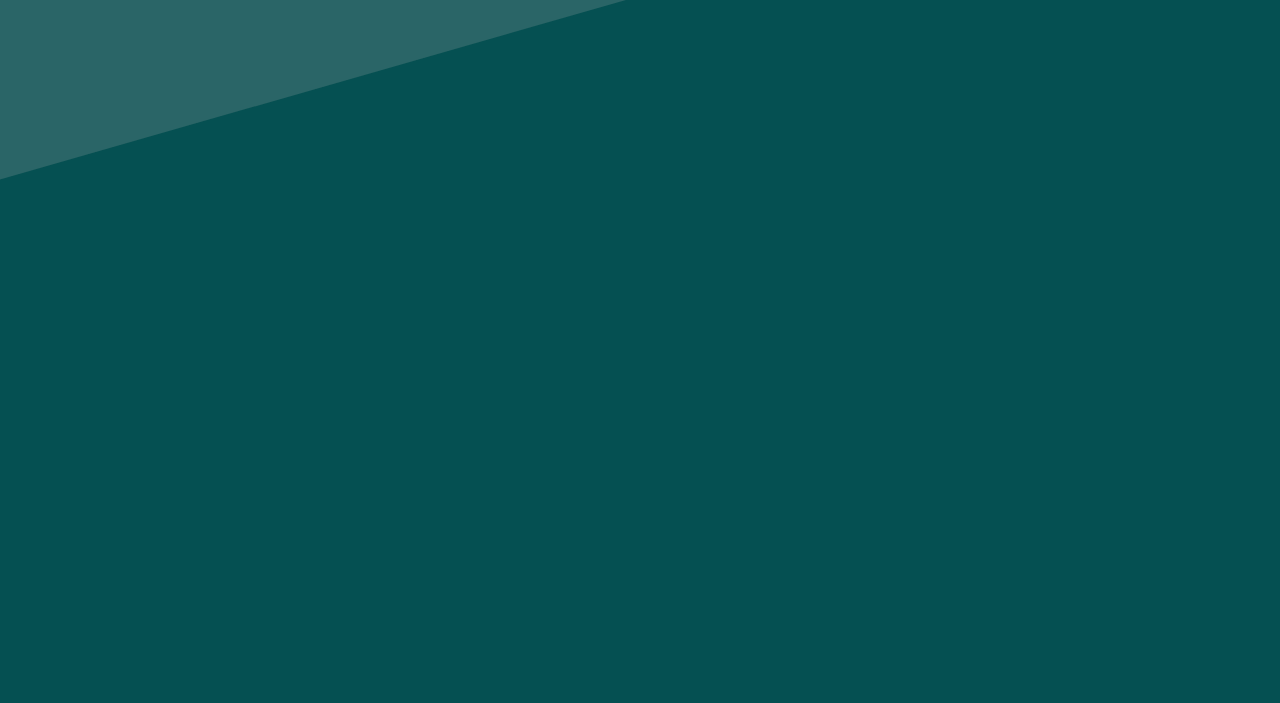
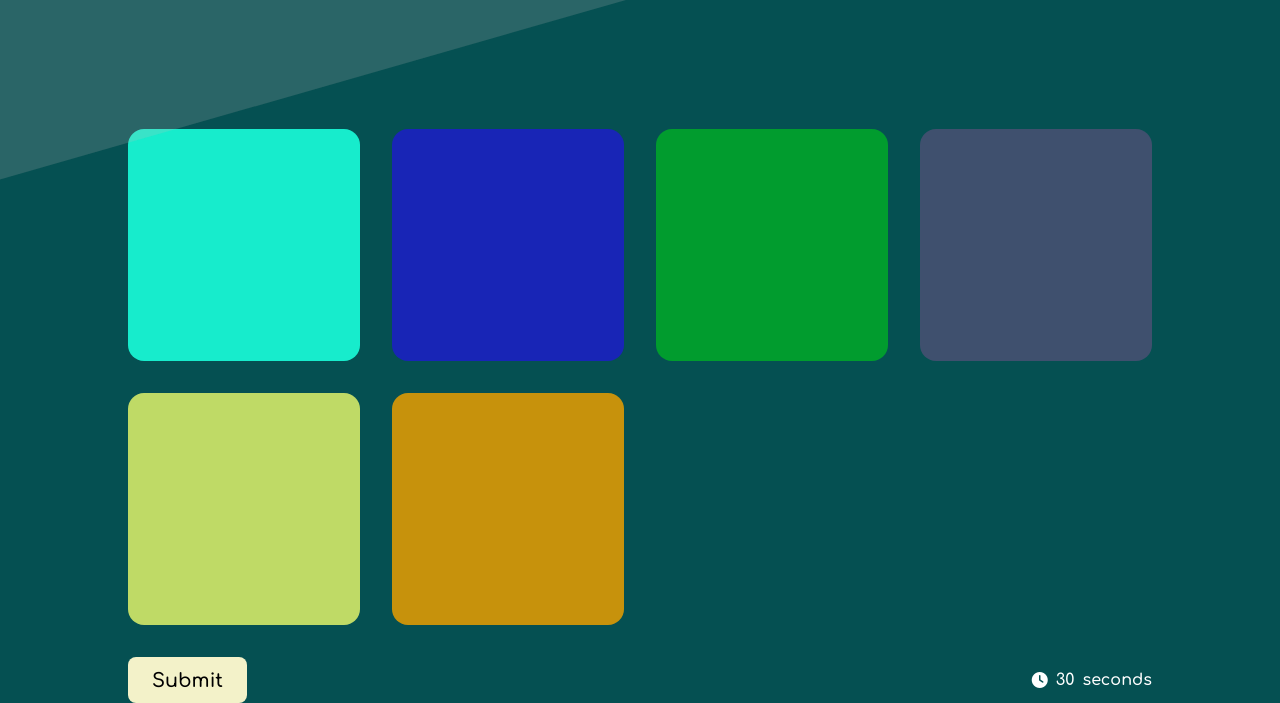
Before and after one commit to moemaxmen1989/MemoryClock, a website: page views/index.html in a window 1280 px wide. Shown: the part 304-1007 px from the top of the page. Before the commit the page ends 800 px from the top, so only its background shows below. Drawn offline with Linux system fonts and the light colour scheme.

Commit message:
created general layout for the main section

```diff
--- a/views/index.html
+++ b/views/index.html
@@ -45,6 +45,47 @@
         <!---->
 
         <!--***Section 3 ***-->
+        <section class="main-container">
+            <div class="grid-container" id="gridContainer">
+                <!-- empty for now -->
+                <!-- Work in progress -->
+            </div>
+
+            <div class="actions">
+                <button type="button" class="btn btn-submit">Submit</button>
+                <div class="timer">
+                    <i class="fas fa-clock"></i>
+                    <p id="timer">30</p>
+                    seconds
+                </div>
+            </div>
+
+            <template id="coloredCox">
+                <div class="colored-box-container">
+                    <div class="colored-box hover"></div>
+                </div>
+            </template>
+
+            <!-- TEMP CODE -->
+            <script>
+                function getRandomInt(max) {
+                    return Math.floor(Math.random() * max)
+                }
+
+                const template = document.querySelector("#coloredCox")
+                const container = document.querySelector("#gridContainer")
+                const SIZE = 6
+
+                for (let i = 0; i < SIZE; i++) {
+                    console.log("i: ", i)
+                    const clonedBox = template.content.cloneNode(true)
+                    const clonedDiv = clonedBox.querySelector(".colored-box")
+                    clonedDiv.style.backgroundColor = `rgb(${getRandomInt(255)}, ${getRandomInt(255)}, ${getRandomInt(255)})`
+                    console.log("clonedDiv: ", clonedDiv.style)
+                    container.append(clonedBox)
+                }
+            </script>
+        </section>
         <!--Main layout for boxes-->
         <!--Enter button-->
         <!--Timer-->
--- a/views/styles.css
+++ b/views/styles.css
@@ -46,7 +46,6 @@ body {
     -moz-transform: skewY(-16deg);
     -ms-transform: skewY(-16deg);
 
-
     z-index: 1;
 }
 
@@ -65,7 +64,7 @@ a:hover {
     font-size: 2.5rem;
     border-radius: 10px;
     padding: 10px;
-    height: 3rem;
+    height: 4rem;
     width: 20rem;
     text-align: center;
     align-items: center;
@@ -94,3 +93,71 @@ input[type="text"] {
     margin-top: 150px;
     height: 200px;
 }
+
+/* main layout section */
+.main-container {
+    margin: 0 10%;
+    display: flex;
+    flex-direction: column;
+    gap: 2rem;
+}
+
+.main-container .grid-container {
+    min-height: 100px;
+    display: grid;
+    grid-template-columns: repeat(auto-fill, minmax(200px, 1fr));
+    gap: 2rem;
+}
+
+.main-container .grid-container .colored-box-container {
+    display: grid;
+    place-items: center;
+}
+
+.main-container .grid-container .colored-box-container .colored-box {
+    width: 100%;
+    aspect-ratio: 1 / 1;
+    margin: auto;
+    border-radius: 1rem;
+    cursor: pointer;
+}
+
+.hover {
+    transition: transform 0.15s ease-in-out;
+}
+.hover:hover {
+    transform: scale(1.03);
+}
+.hover:active {
+    transform: scale(1.02);
+}
+
+.main-container .actions {
+    display: flex;
+    justify-content: space-between;
+    align-items: center;
+}
+
+.main-container .actions .timer {
+    display: flex;
+    align-items: center;
+    gap: 0.5rem;
+}
+
+.main-container .actions .timer p {
+    margin: 0;
+}
+
+.btn-submit {
+    font-size: 1.2rem;
+    padding: 0.8rem 1.5rem;
+    border-radius: 0.5rem;
+    transition: filter 0.15s ease-in-out;
+    transition: transform 0.1s ease-in-out;
+}
+.btn-submit:hover {
+    filter: brightness(0.93);
+}
+.btn-submit:active {
+    transform: scale(0.98);
+}
--- a/views/utilities.css
+++ b/views/utilities.css
@@ -1,3 +1,13 @@
+*,
+*::before,
+*::after {
+    box-sizing: border-box;
+}
+
+button {
+    font-family: inherit;
+}
+
 .container {
     margin-top: 5px;
     margin-left: 30px;
@@ -21,4 +31,6 @@ h1 {
 
 .btn {
     background-color: #f3f2c9;
+    outline: none;
+    border: none;
 }
```
